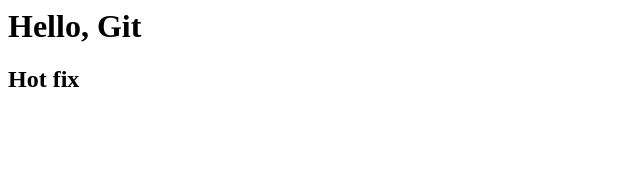
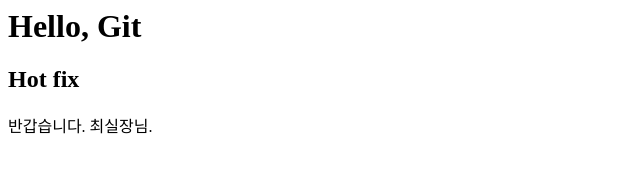
Before and after one commit to parkjinb/parkjinb.github.io, a plain HTML site: page index.html in a window 1280 px wide. Shown: the whole page, without its empty margins (0-640 px from the left). Drawn offline with Linux system fonts and the light colour scheme.

Commit message:
2nd class for git study

```diff
--- a/index.html
+++ b/index.html
@@ -2,5 +2,7 @@
 <body>
 <h1>Hello, Git</h1>
 <h2>Hot fix</h2>
+반갑습니다. 최실장님.
+
 </body>
 </html>
```
